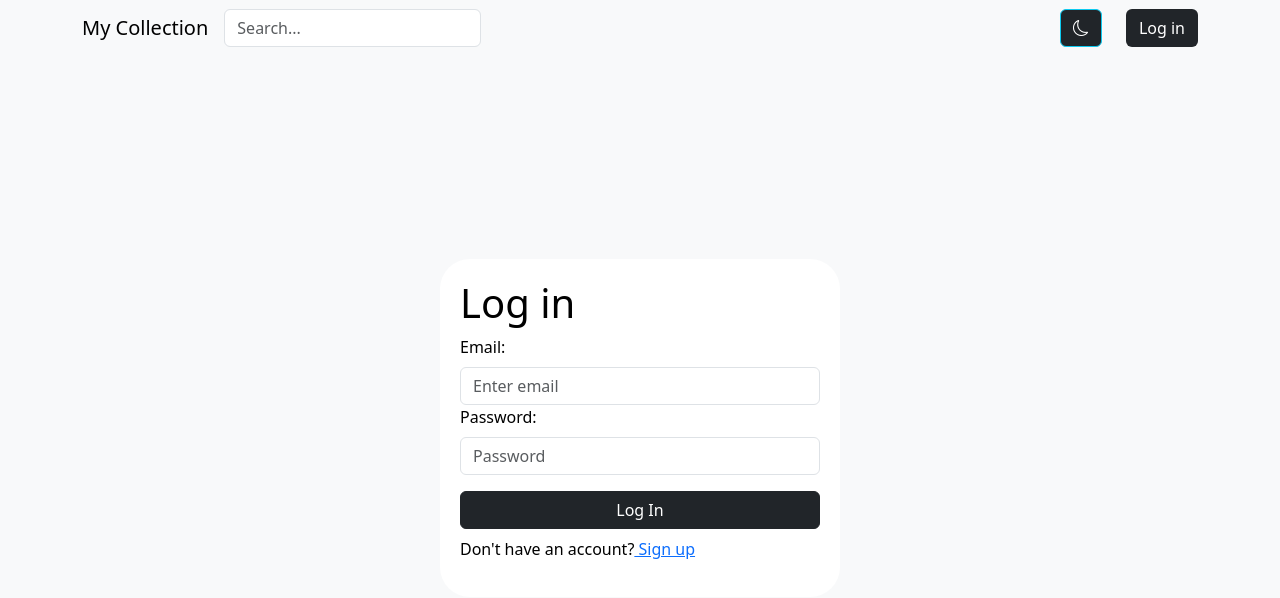
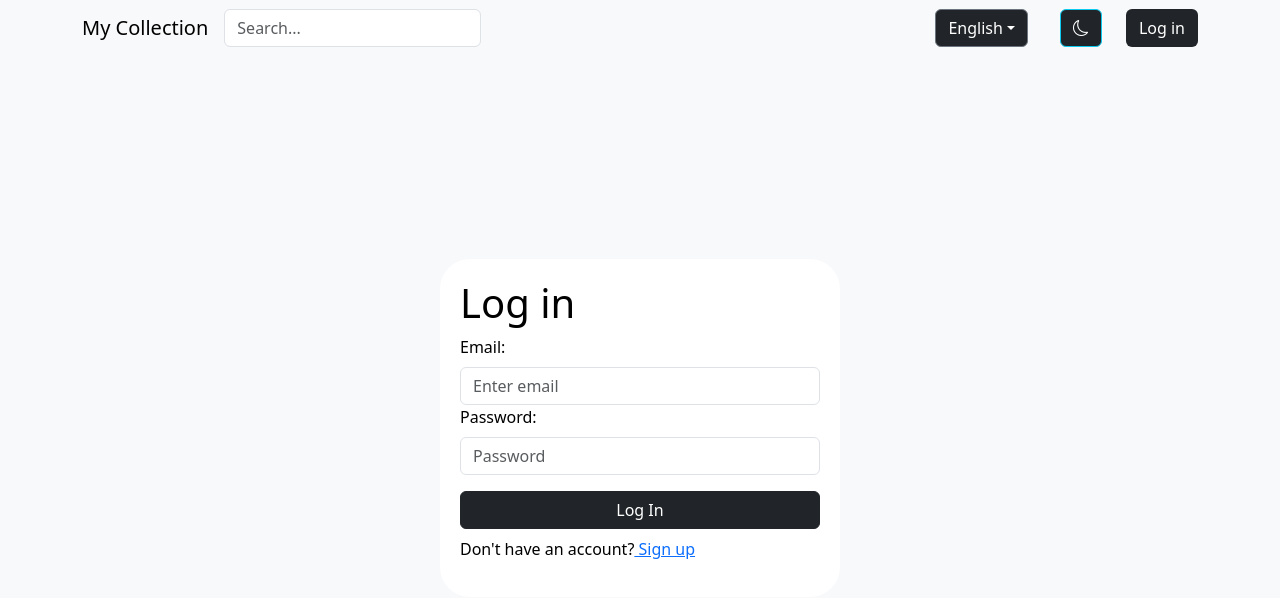
Before and after one commit to aissatsana/collections, a React (Create React App) app: page /auth in a window 1280 px wide. Shown: the top 598 px of the page. Built offline with nearby package versions, Linux system fonts and the light colour scheme.

Commit message:
adding lang switcher

```diff
--- a/src/components/Header.js
+++ b/src/components/Header.js
@@ -2,6 +2,7 @@ import React from 'react';
 import { Container, Navbar, Form, FormControl } from 'react-bootstrap';
 import { Link } from 'react-router-dom';
 import ThemeSwitcher from './ThemeSwitcher';
+import LangSwitcher from './LangSwitcher';
 
 const Header = () => {
     return (
@@ -11,7 +12,8 @@ const Header = () => {
             <Form inline="true">
                 <FormControl type="text" placeholder="Search..." className="mr-sm-2" />
             </Form>
-            <ThemeSwitcher className="ms-auto me-4" />
+            <LangSwitcher />
+            <ThemeSwitcher />
             <Link to="/auth" className="btn">
               Log in
             </Link>
--- /dev/null
+++ b/src/components/LangSwitcher.js
@@ -0,0 +1,22 @@
+import { Dropdown, ButtonGroup } from "react-bootstrap";
+import { useState } from "react";
+
+function LangSwitcher () {
+    const [language, setLanguage] = useState('en');
+    const toggleLanguage = () => {
+
+    }
+    return (
+        <Dropdown as={ButtonGroup} className="ms-auto me-4">
+        <Dropdown.Toggle variant="secondary" id="language-dropdown">
+            {language === 'en' ? 'English' : 'Русский'}
+        </Dropdown.Toggle>
+        <Dropdown.Menu>
+            <Dropdown.Item onClick={toggleLanguage}>English</Dropdown.Item>
+            <Dropdown.Item onClick={toggleLanguage}>Русский</Dropdown.Item>
+        </Dropdown.Menu>
+        </Dropdown>
+    )
+}
+
+export default LangSwitcher;
--- a/src/components/ThemeSwitcher.js
+++ b/src/components/ThemeSwitcher.js
@@ -7,7 +7,7 @@ function ThemeSwitcher () {
         toggleTheme(theme === 'light' ? 'dark' : 'light');
     }
     return (
-        <div className="ms-auto me-4">
+        <div className="me-4">
           <Button className="ms-2" variant="info" onClick={onToggleTheme}>
             {theme === 'light' ? (
                 <i className="bi bi-moon"></i>
```
